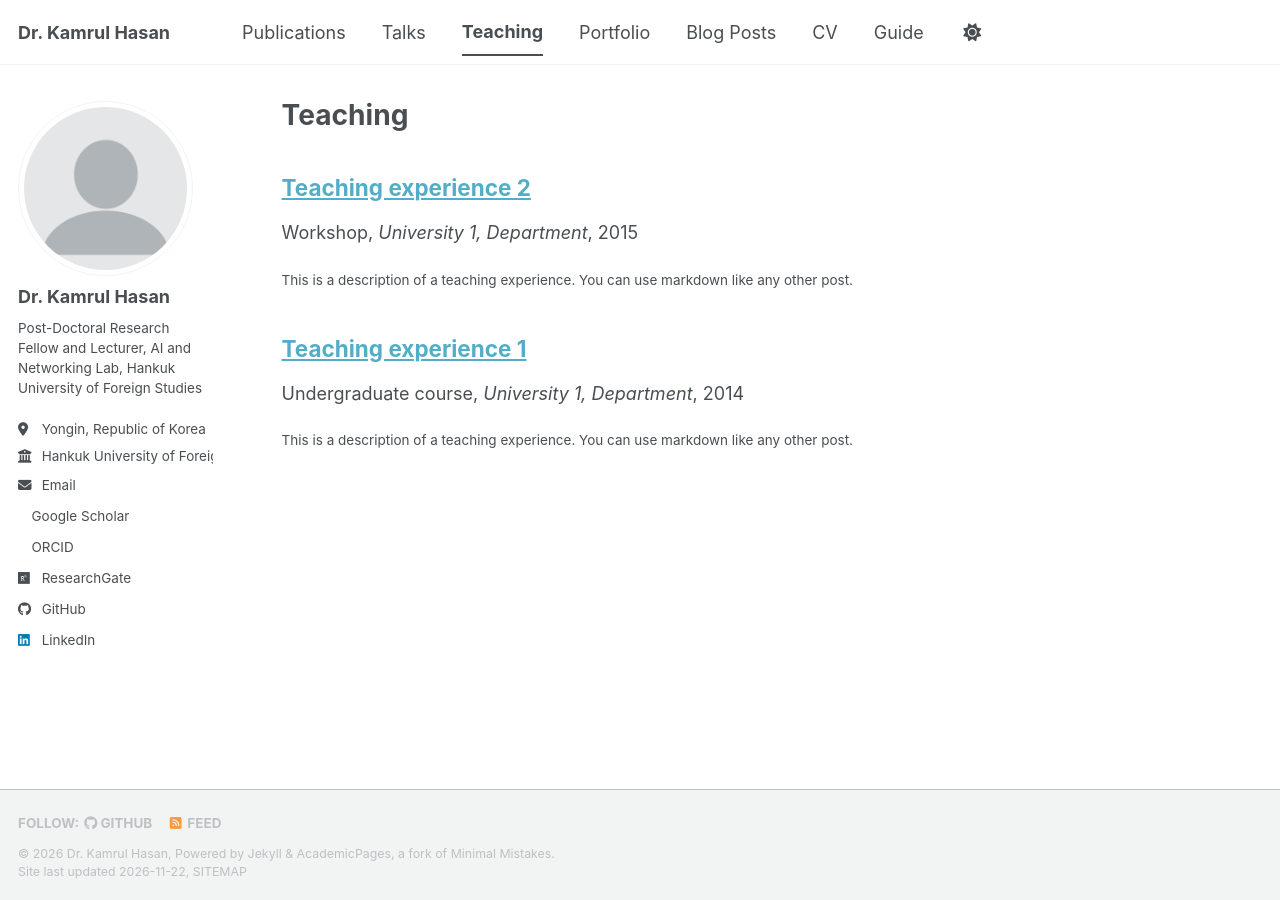
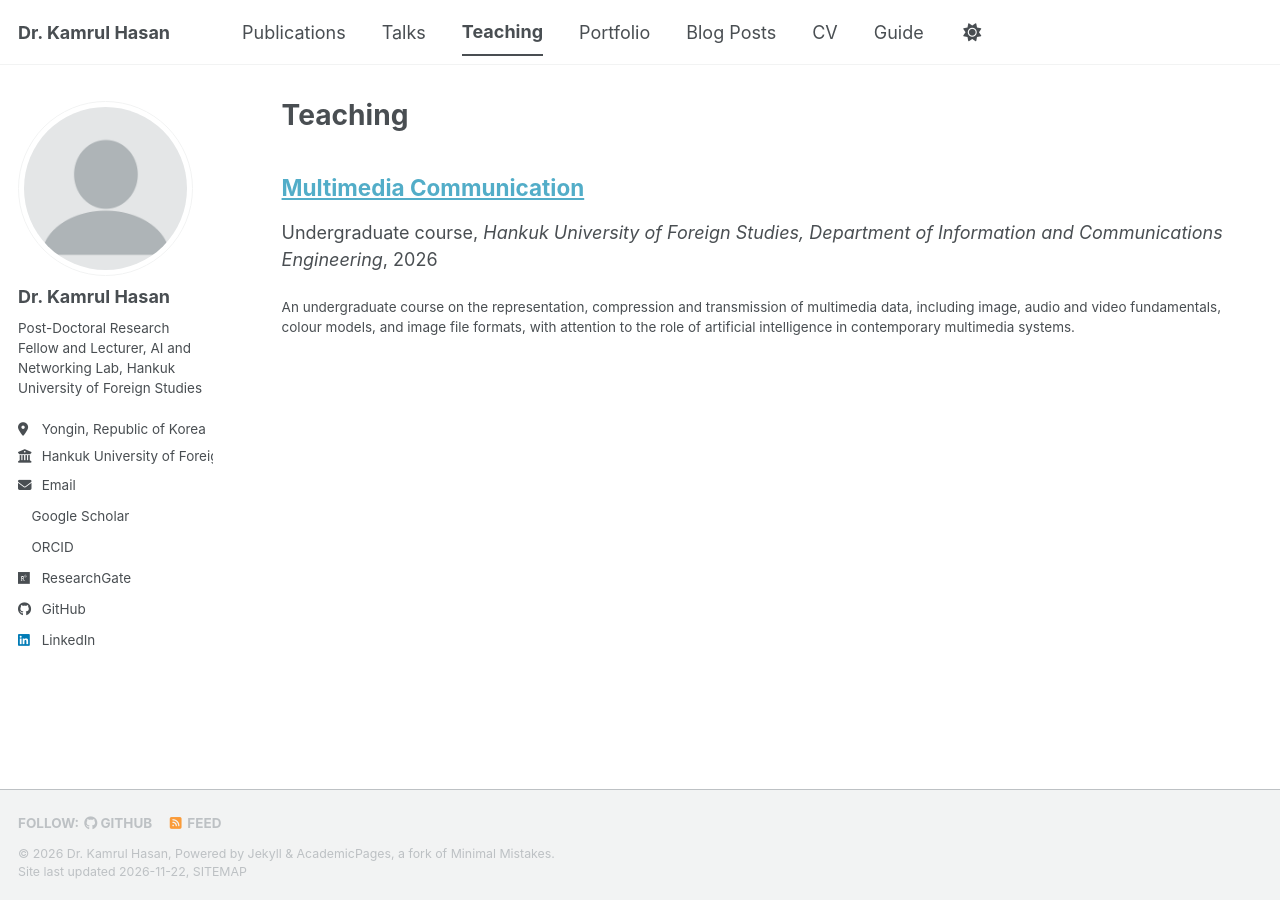
Before and after one commit to kamrulcsedu09/kamrulcsedu09.github.io, a Jekyll site: the page built from _pages/teaching.html, in a window 1280 px wide. Built offline with Jekyll 4.4.1, drawn with Linux system fonts in a browser that asks for light colours; a script bundle is joined from its source files by our own code; a style sheet for code colours, icons or effects is not loaded.

Commit message:
Add Multimedia Communication course and hide sample teaching entries

```diff
--- a/_teaching/2014-spring-teaching-1.md
+++ b/_teaching/2014-spring-teaching-1.md
@@ -1,20 +1,3 @@
 ---
-title: "Teaching experience 1"
-collection: teaching
-type: "Undergraduate course"
-permalink: /teaching/2014-spring-teaching-1
-venue: "University 1, Department"
-date: 2014-01-01
-location: "City, Country"
+published: false
 ---
-
-This is a description of a teaching experience. You can use markdown like any other post.
-
-Heading 1
-======
-
-Heading 2
-======
-
-Heading 3
-======
--- a/_teaching/2015-spring-teaching-2.md
+++ b/_teaching/2015-spring-teaching-2.md
@@ -1,20 +1,3 @@
 ---
-title: "Teaching experience 2"
-collection: teaching
-type: "Workshop"
-permalink: /teaching/2015-spring-teaching-1
-venue: "University 1, Department"
-date: 2015-01-01
-location: "City, Country"
+published: false
 ---
-
-This is a description of a teaching experience. You can use markdown like any other post.
-
-Heading 1
-======
-
-Heading 2
-======
-
-Heading 3
-======
--- /dev/null
+++ b/_teaching/2026-fall-multimedia-communication.md
@@ -0,0 +1,13 @@
+---
+title: "Multimedia Communication"
+collection: teaching
+type: "Undergraduate course"
+permalink: /teaching/2026-fall-multimedia-communication
+venue: "Hankuk University of Foreign Studies, Department of Information and Communications Engineering"
+date: 2026-09-01
+location: "Yongin, Republic of Korea"
+---
+
+An undergraduate course on the representation, compression and transmission of multimedia data, including image, audio and video fundamentals, colour models, and image file formats, with attention to the role of artificial intelligence in contemporary multimedia systems.
+
+**Principal textbook:** Z.-N. Li, M. S. Drew and J. Liu, *Fundamentals of Multimedia*, 2nd ed., Springer.
```
